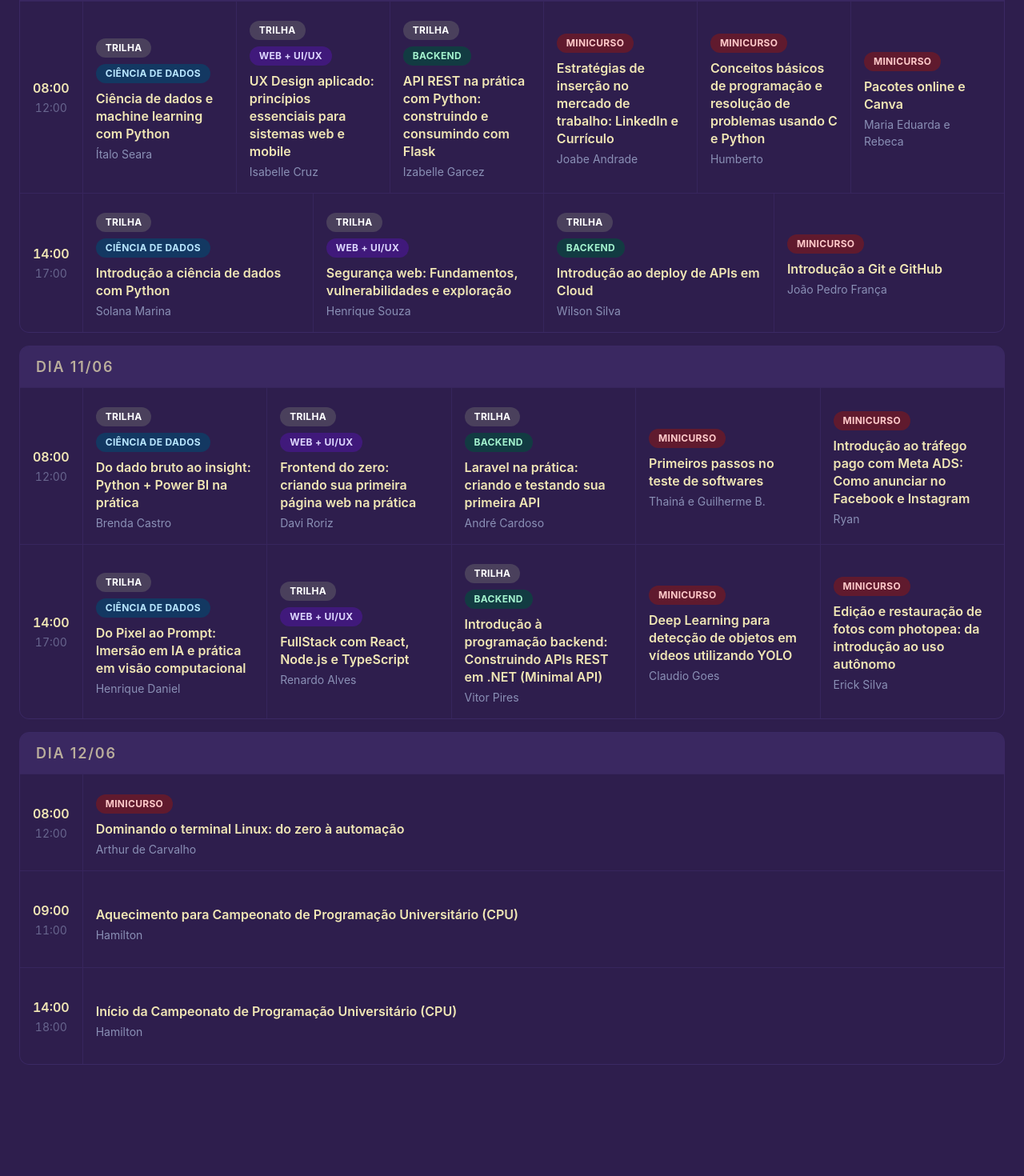
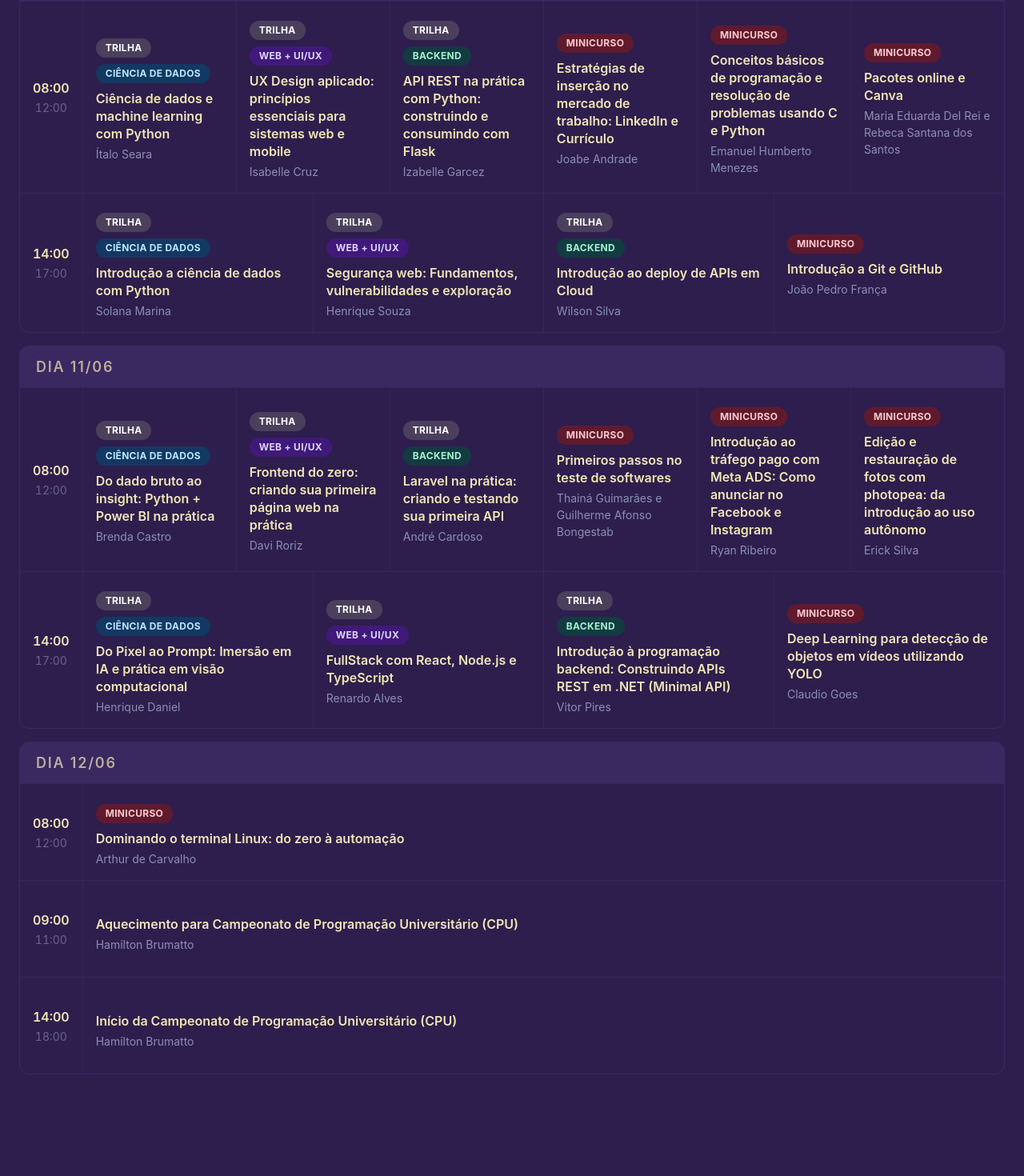
Before and after one commit to artsarchive/sinform-site, a React (Vite) app: page / in a window 1280 px wide. Shown: the part 2614-4084 px from the top of the page at 80% size. Built offline with nearby package versions, Linux system fonts and the light colour scheme.

Commit message:
fix: update speaker names for accuracy in minicurso-trilha events

```diff
--- a/src/app/components/Schedule.tsx
+++ b/src/app/components/Schedule.tsx
@@ -122,13 +122,13 @@ export function Schedule({ isDarkMode }: ScheduleProps) {
               trilha: "MINICURSO",
               title:
                 "Conceitos básicos de programação e resolução de problemas usando C e Python",
-              speaker: "Humberto",
+              speaker: "Emanuel Humberto Menezes",
             },
             {
               tipo: "minicurso-trilha",
               trilha: "MINICURSO",
               title: "Pacotes online e Canva",
-              speaker: "Maria Eduarda e Rebeca",
+              speaker: "Maria Eduarda Del Rei e Rebeca Santana dos Santos",
             },
           ],
         },
@@ -195,14 +195,21 @@ export function Schedule({ isDarkMode }: ScheduleProps) {
               tipo: "minicurso-trilha",
               trilha: "MINICURSO",
               title: "Primeiros passos no teste de softwares",
-              speaker: "Thainá e Guilherme B.",
+              speaker: "Thainá Guimarães e Guilherme Afonso Bongestab",
             },
             {
               tipo: "minicurso-trilha",
               trilha: "MINICURSO",
               title:
                 "Introdução ao tráfego pago com Meta ADS: Como anunciar no Facebook e Instagram",
-              speaker: "Ryan",
+              speaker: "Ryan Ribeiro",
+            },
+            {
+              tipo: "minicurso-trilha",
+              trilha: "MINICURSO",
+              title:
+                "Edição e restauração de fotos com photopea: da introdução ao uso autônomo",
+              speaker: "Erick Silva",
             },
           ],
         },
@@ -237,13 +244,6 @@ export function Schedule({ isDarkMode }: ScheduleProps) {
                 "Deep Learning para detecção de objetos em vídeos utilizando YOLO",
               speaker: "Claudio Goes",
             },
-            {
-              tipo: "minicurso-trilha",
-              trilha: "MINICURSO",
-              title:
-                "Edição e restauração de fotos com photopea: da introdução ao uso autônomo",
-              speaker: "Erick Silva",
-            },
           ],
         },
       ],
@@ -270,7 +270,7 @@ export function Schedule({ isDarkMode }: ScheduleProps) {
             {
               tipo: "palestra",
               title: "Aquecimento para Campeonato de Programação Universitário (CPU)",
-              speaker: "Hamilton",
+              speaker: "Hamilton Brumatto",
               speakerDescription: ""
             },
           ],
@@ -282,7 +282,7 @@ export function Schedule({ isDarkMode }: ScheduleProps) {
             {
               tipo: "palestra",
               title: "Início da Campeonato de Programação Universitário (CPU)",
-              speaker: "Hamilton",
+              speaker: "Hamilton Brumatto",
               speakerDescription: ""
             },
           ],
```
